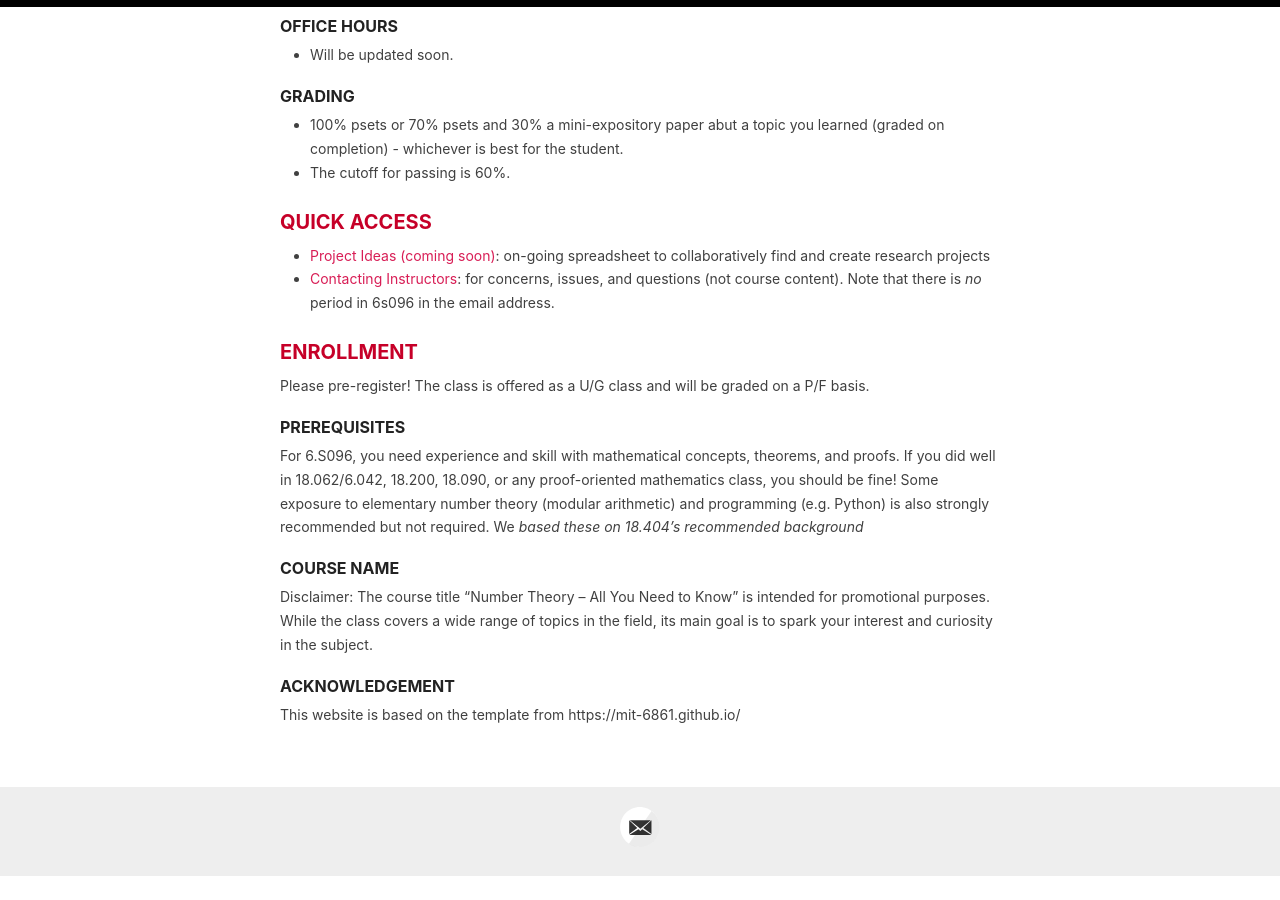
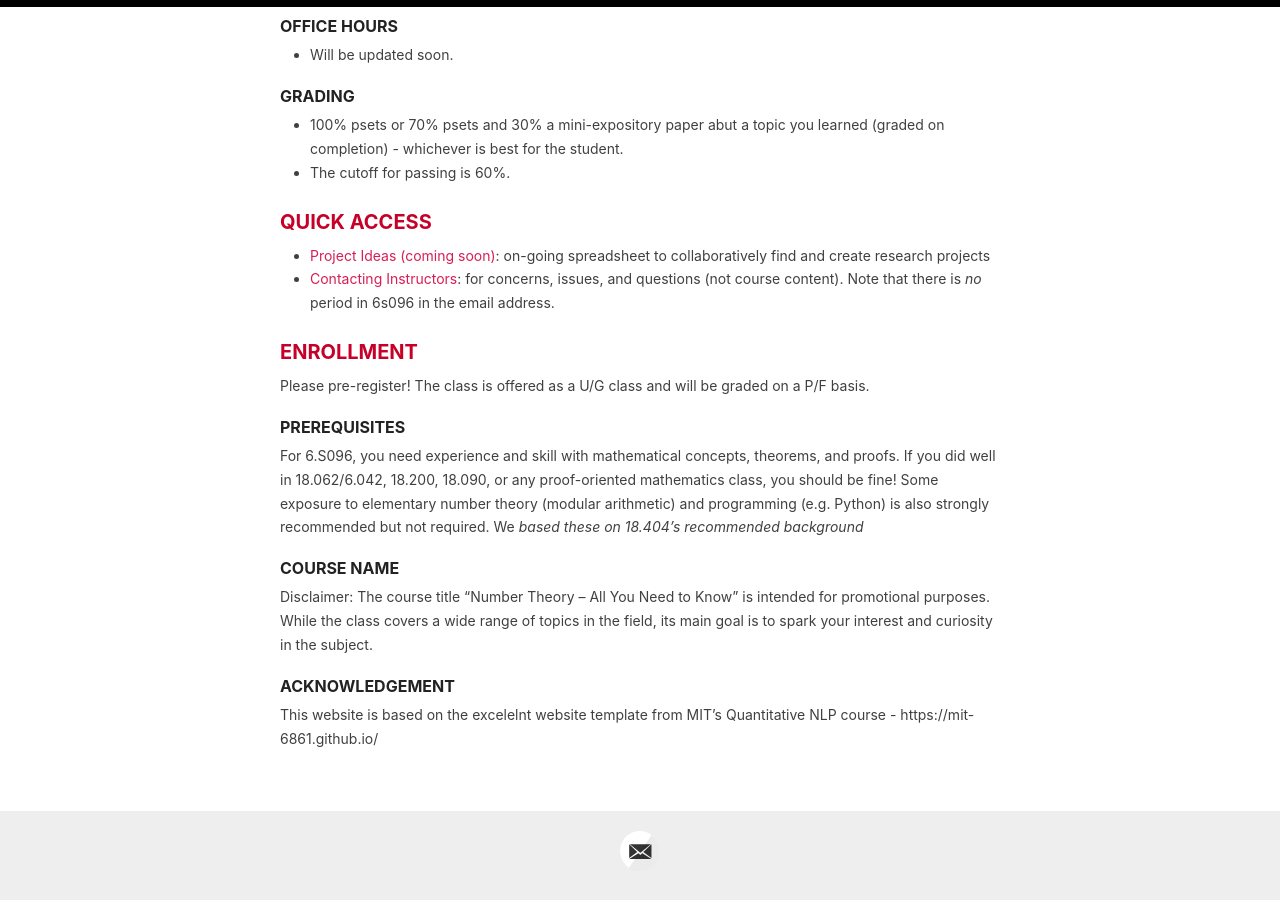
Before and after one commit to 6s096-iap24/6s096-iap24.github.io, a Jekyll site: the page built from _pages/home.md, in a window 1280 px wide and 900 px high, scrolled down 1173 px. Built offline with Jekyll 4.4.1, drawn with Linux system fonts in a browser that asks for light colours; before the commit the page ends 2049 px from its top, so only the background shows below that.

Commit message:
Update home.md

```diff
--- a/_pages/home.md
+++ b/_pages/home.md
@@ -61,4 +61,4 @@ For 6.S096, you need experience and skill with mathematical concepts, theorems,
 Disclaimer: The course title "Number Theory – All You Need to Know" is intended for promotional purposes. While the class covers a wide range of topics in the field, its main goal is to spark your interest and curiosity in the subject.
 
 ### ACKNOWLEDGEMENT
-This website is based on the template from https://mit-6861.github.io/
+This website is based on the excelelnt website template from MIT's Quantitative NLP course - https://mit-6861.github.io/
```
